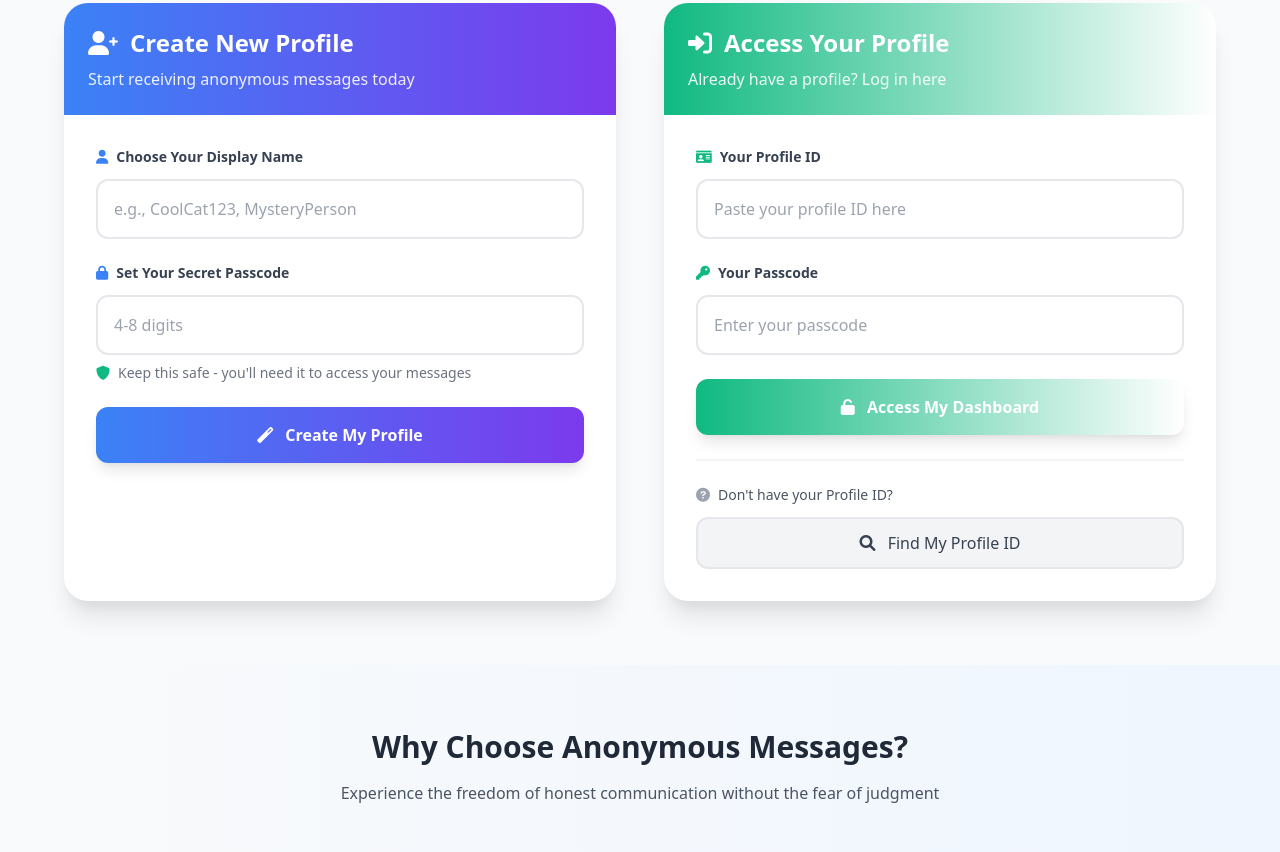
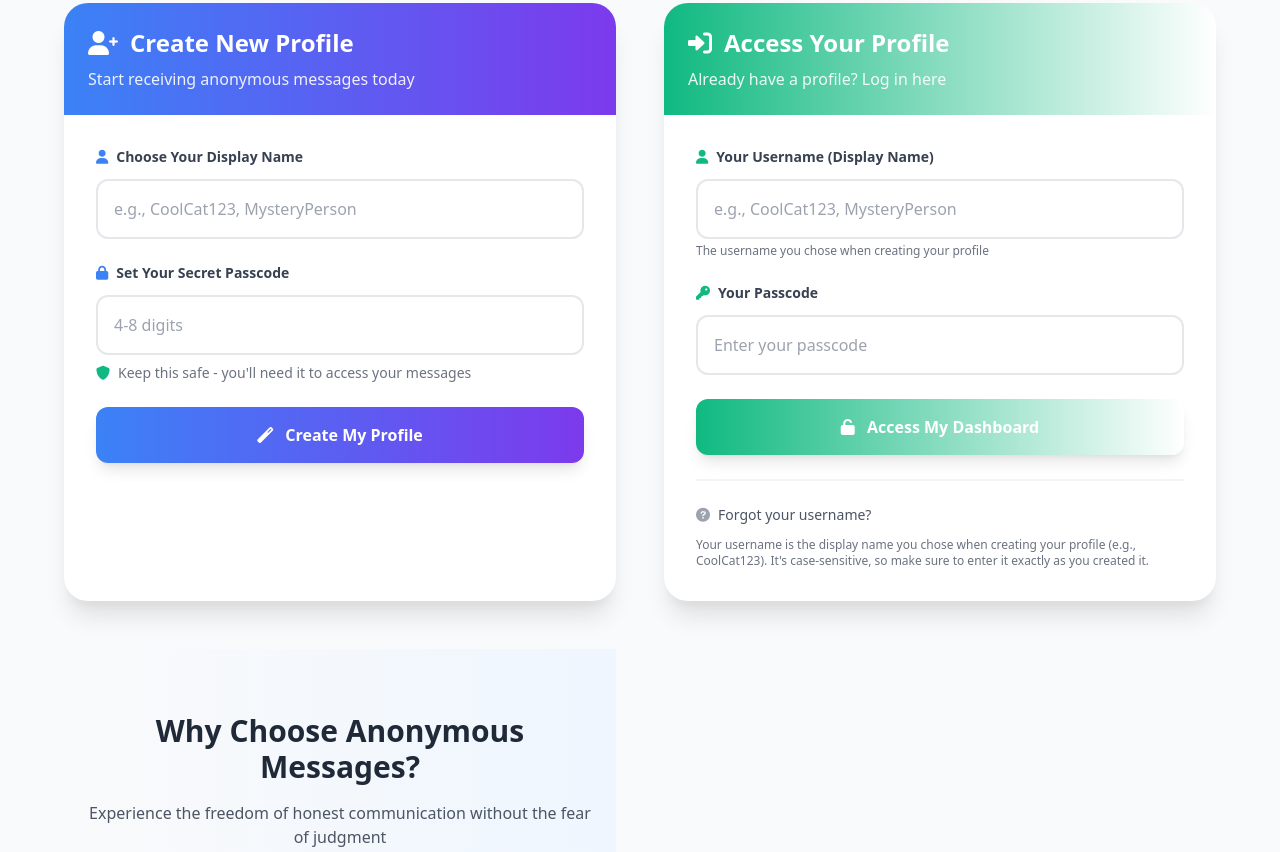
Before and after one commit to Jdark-alt/anonymous-messages, a plain HTML site: page index.html in a window 1280 px wide. Shown: the part 641-1493 px from the top of the page. Drawn offline with nearby package versions, Linux system fonts and the light colour scheme.

Commit message:
Update index.html

```diff
--- a/index.html
+++ b/index.html
@@ -162,16 +162,17 @@
         <form id="quickLoginForm" class="space-y-6">
             <div>
                 <label class="block text-sm font-semibold mb-3 text-gray-700 flex items-center">
-                                <i class="fas fa-id-card mr-2 text-green-500"></i>
-                                Your Profile ID
+                    <i class="fas fa-user mr-2 text-green-500"></i>
+                    Your Username (Display Name)
                 </label>
                 <input
                     type="text"
-                                id="existingProfileId"
+                    id="existingDisplayName"
                     class="w-full p-4 border-2 border-gray-200 rounded-xl focus:border-green-500 focus:ring-2 focus:ring-green-200 transition-all outline-none"
-                                placeholder="Paste your profile ID here"
+                    placeholder="e.g., CoolCat123, MysteryPerson"
                     required
                 >
+                <p class="text-xs text-gray-500 mt-1">The username you chose when creating your profile</p>
             </div>
 
             <div>
@@ -201,17 +202,16 @@
         <div class="mt-6 pt-6 border-t-2 border-gray-100">
             <p class="text-sm text-gray-600 mb-3 flex items-center">
                 <i class="fas fa-question-circle mr-2 text-gray-400"></i>
-                            Don't have your Profile ID?
+                Forgot your username?
             </p>
-                        <button onclick="showProfileIdFinder()" class="w-full bg-gray-100 text-gray-700 p-3 rounded-xl hover:bg-gray-200 transition-all border-2 border-gray-200">
-                            <i class="fas fa-search mr-2"></i>
-                            Find My Profile ID
-                        </button>
+            <p class="text-xs text-gray-500">
+                Your username is the display name you chose when creating your profile (e.g., CoolCat123).
+                It's case-sensitive, so make sure to enter it exactly as you created it.
+            </p>
         </div>
     </div>
 </div>
-        </div>
-    </div>
+
 
     <!-- Features Section -->
     <div id="learnMore" class="bg-gradient-to-r from-gray-50 to-blue-50 py-16">
```
Lines whose indentation alone changed are shown as unchanged.
